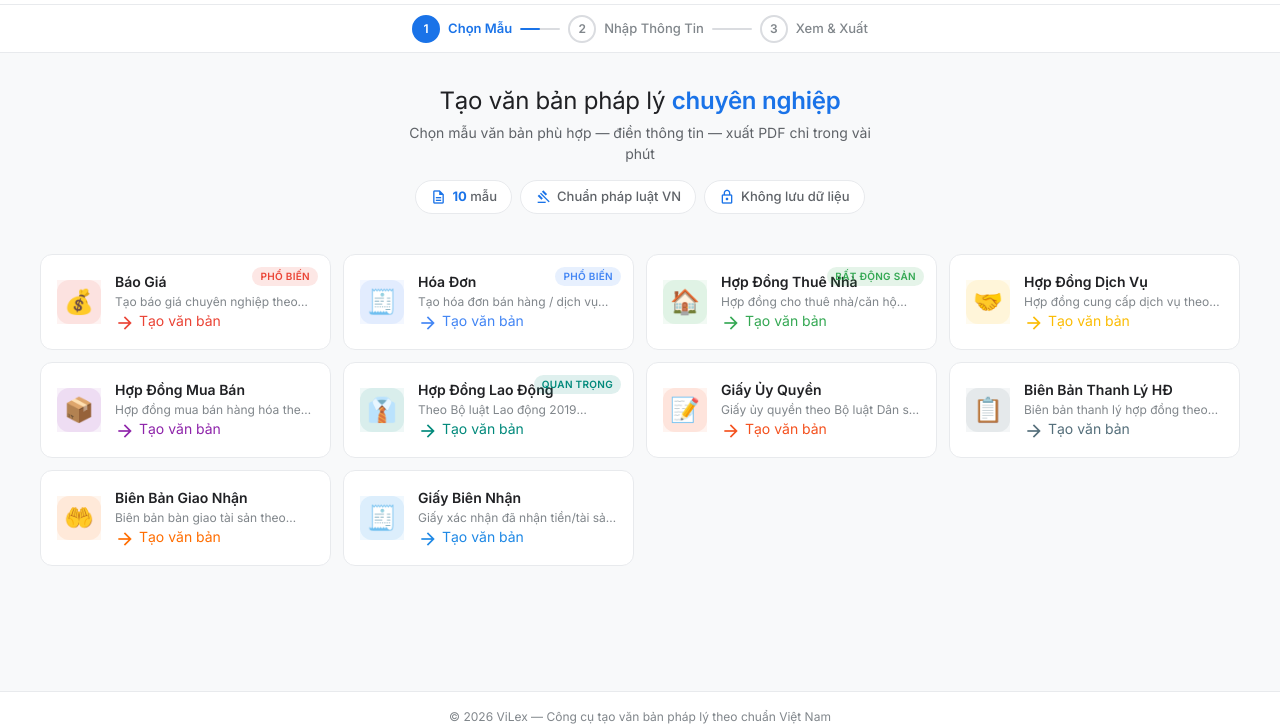
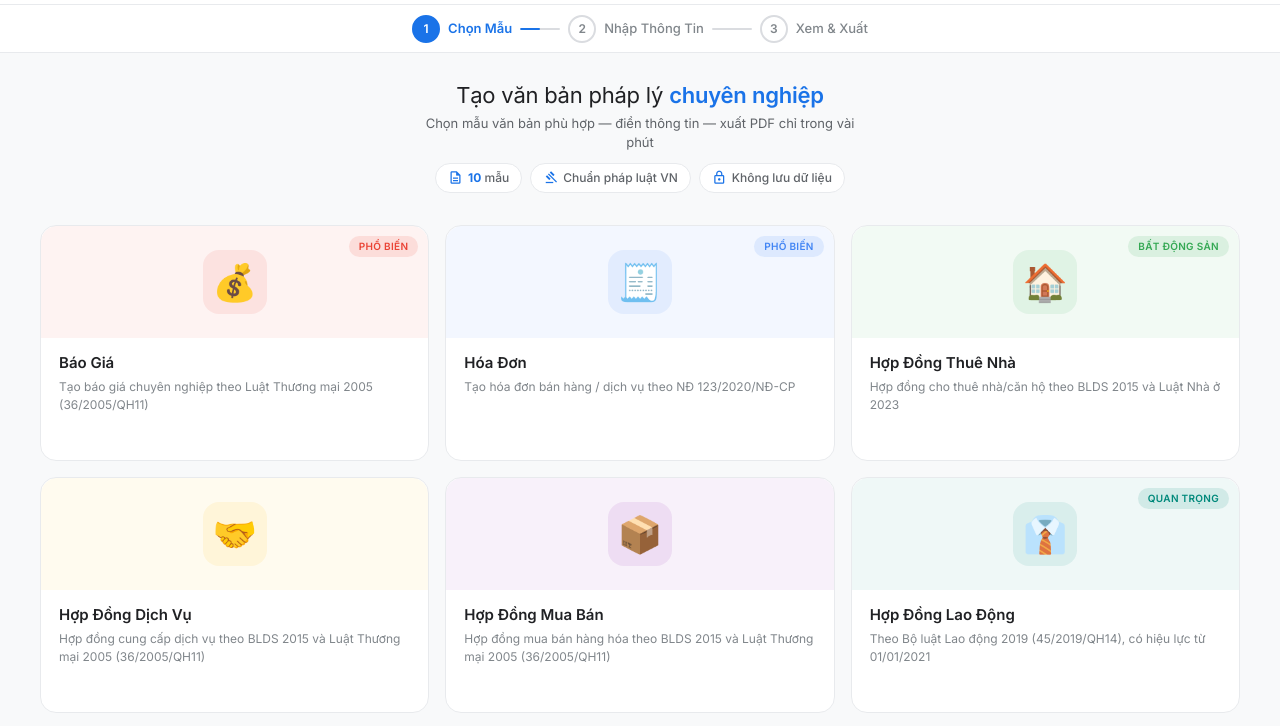
Before and after one commit to quangminh1212/ViLex, a website built with Vite: page index.html in a window 1280 px wide. Shown: the part 59-785 px from the top of the page. Built offline with nearby package versions, Linux system fonts and the light colour scheme.

Commit message:
style: vertical card layout with colored header zones and richer visual density

```diff
--- a/src/style.css
+++ b/src/style.css
@@ -491,20 +491,20 @@ body {
   }
 }
 
-/* ===== Hero Section - Clean Google style ===== */
+/* ===== Hero Section - Compact ===== */
 .hero-section {
   text-align: center;
-  margin-bottom: 24px;
-  padding: 8px 0 16px;
+  margin-bottom: 20px;
+  padding: 4px 0 12px;
 }
 
 .hero-title {
-  font-size: 24px;
+  font-size: 22px;
   font-weight: 400;
   color: var(--text-primary);
   letter-spacing: -0.01em;
   line-height: 1.3;
-  margin-bottom: 6px;
+  margin-bottom: 4px;
 }
 
 .hero-highlight {
@@ -513,10 +513,10 @@ body {
 }
 
 .hero-desc {
-  font-size: 14px;
+  font-size: 13px;
   color: var(--text-secondary);
-  max-width: 480px;
-  margin: 0 auto 16px;
+  max-width: 440px;
+  margin: 0 auto 10px;
   line-height: 1.5;
 }
 
@@ -531,12 +531,12 @@ body {
 .stat-chip {
   display: inline-flex;
   align-items: center;
-  gap: 6px;
-  padding: 6px 14px;
+  gap: 5px;
+  padding: 5px 12px;
   background: var(--bg-card);
   border: 1px solid var(--border-light);
   border-radius: var(--radius-full);
-  font-size: 13px;
+  font-size: 12px;
   color: var(--text-secondary);
   font-weight: 500;
   transition: all var(--transition-base);
@@ -549,7 +549,7 @@ body {
 }
 
 .stat-chip .stat-icon {
-  font-size: 16px;
+  font-size: 15px;
   color: var(--accent);
 }
 
@@ -628,38 +628,36 @@ body {
   transform: translateX(-3px);
 }
 
-/* ===== Document Grid - Google Drive Cards ===== */
+/* ===== Document Grid - Vertical Cards with Color Headers ===== */
 .doc-grid {
   display: grid;
-  grid-template-columns: repeat(auto-fill, minmax(280px, 1fr));
-  gap: 12px;
+  grid-template-columns: repeat(auto-fill, minmax(300px, 1fr));
+  gap: 16px;
 }
 
 .doc-card {
   background: var(--bg-card);
   border: 1px solid var(--border-light);
-  border-radius: var(--radius-md);
-  padding: 16px;
+  border-radius: var(--radius-lg);
   cursor: pointer;
   transition: all var(--transition-base);
   position: relative;
   overflow: hidden;
   opacity: 0;
-  transform: translateY(8px);
-  animation: cardAppear 0.3s ease forwards;
+  transform: translateY(12px);
+  animation: cardAppear 0.35s ease forwards;
   display: flex;
-  align-items: center;
-  gap: 14px;
+  flex-direction: column;
 }
 
 .doc-card:hover {
-  background: var(--bg-card-hover);
   box-shadow: var(--shadow-card-hover);
   border-color: transparent;
+  transform: translateY(-4px);
 }
 
 .doc-card:active {
-  transform: scale(0.99);
+  transform: translateY(-2px) scale(0.99);
 }
 
 @keyframes cardAppear {
@@ -669,73 +667,100 @@ body {
   }
 }
 
-.doc-card-icon {
-  font-size: 24px;
+/* Colored visual header area */
+.doc-card-visual {
   display: flex;
   align-items: center;
   justify-content: center;
-  width: 44px;
-  height: 44px;
-  border-radius: var(--radius-md);
-  background: var(--accent-bg);
-  flex-shrink: 0;
+  padding: 24px 16px;
+  border-radius: var(--radius-lg) var(--radius-lg) 0 0;
+  transition: all var(--transition-base);
+}
+
+.doc-card:hover .doc-card-visual {
+  padding: 28px 16px;
+}
+
+.doc-card-icon {
+  font-size: 36px;
+  display: flex;
+  align-items: center;
+  justify-content: center;
+  width: 64px;
+  height: 64px;
+  border-radius: var(--radius-lg);
   transition: all var(--transition-base);
 }
 
 .doc-card:hover .doc-card-icon {
-  background: var(--accent-bg-strong);
-  transform: scale(1.05);
+  transform: scale(1.1);
 }
 
 .doc-card-body {
   flex: 1;
-  min-width: 0;
+  padding: 14px 18px 16px;
+  display: flex;
+  flex-direction: column;
+  gap: 4px;
 }
 
 .doc-card-title {
-  font-size: 14px;
+  font-size: 15px;
   font-weight: 600;
-  margin-bottom: 2px;
   color: var(--text-primary);
   transition: color var(--transition-base);
-  white-space: nowrap;
-  overflow: hidden;
-  text-overflow: ellipsis;
-}
-
-.doc-card:hover .doc-card-title {
-  color: var(--accent);
 }
 
 .doc-card-desc {
   font-size: 12px;
   color: var(--text-muted);
-  line-height: 1.4;
+  line-height: 1.5;
   display: -webkit-box;
-  -webkit-line-clamp: 1;
-  line-clamp: 1;
+  -webkit-line-clamp: 2;
+  line-clamp: 2;
   -webkit-box-orient: vertical;
   overflow: hidden;
 }
 
+/* Action link */
+.doc-card-action {
+  display: flex;
+  align-items: center;
+  gap: 4px;
+  font-size: 13px;
+  font-weight: 500;
+  margin-top: 6px;
+  opacity: 0;
+  transform: translateX(-4px);
+  transition: all var(--transition-base);
+}
+
+.doc-card-action .material-symbols-outlined {
+  font-size: 16px;
+  transition: transform var(--transition-fast);
+}
+
+.doc-card:hover .doc-card-action {
+  opacity: 1;
+  transform: translateX(0);
+}
+
+.doc-card:hover .doc-card-action .material-symbols-outlined {
+  transform: translateX(3px);
+}
+
 .doc-card-badge {
   position: absolute;
-  top: 12px;
-  right: 12px;
+  top: 10px;
+  right: 10px;
   font-size: 10px;
-  padding: 2px 8px;
+  padding: 3px 10px;
   border-radius: var(--radius-full);
-  background: var(--accent-bg);
-  color: var(--accent);
   font-weight: 600;
   text-transform: uppercase;
   letter-spacing: 0.03em;
   transition: all var(--transition-base);
-}
-
-.doc-card:hover .doc-card-badge {
-  background: var(--accent);
-  color: white;
+  z-index: 1;
 }
 
 /* ===== Form - Facebook/Google Clean Style ===== */
```
